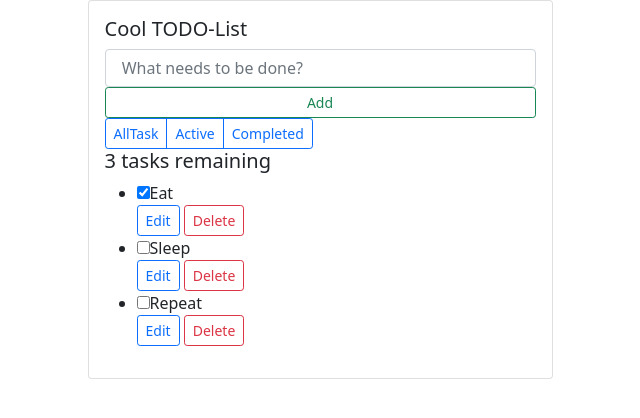
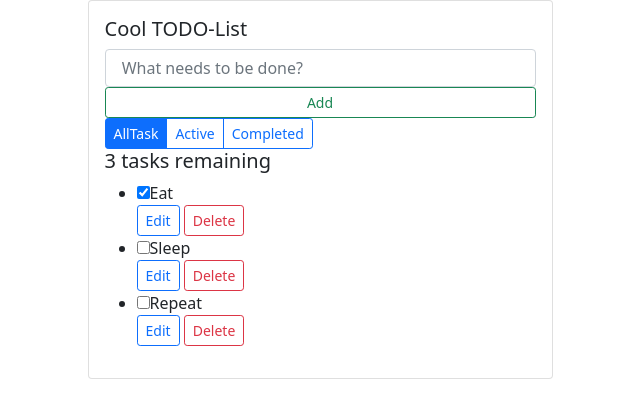
Before and after one commit to huanyinyueye/ToDo-List, a React (Create React App) app: page / in a window 1280 px wide. Shown: the top 418 px of the page, without its empty margins (320-960 px from the left). Built offline with nearby package versions, Linux system fonts and the light colour scheme.

Commit message:
fixed some problem.

```diff
--- a/src/App.js
+++ b/src/App.js
@@ -33,6 +33,7 @@ function App(props) {
       name={name}
       isPressed={name === filter}
       setFilter={setFilter}
+      color={name === filter?'btn btn-primary':"outline-primary"}
     />
   ));
 
@@ -55,15 +56,23 @@ function App(props) {
   }
 
   function editTask(id, newName) {
+    if (newName){
+
     const editedTaskList = tasks.map((task) => {
       // if this task has the same ID as the edited task
+
       if (id === task.id) {
         return { ...task, name: newName };
       }
       return task;
+
     });
     setTasks(editedTaskList);
   }
+  else{
+    alert("Please input something");
+  }
+}
 
   const taskList = tasks
     .filter(FILTER_MAP[filter])
@@ -80,8 +89,14 @@ function App(props) {
     ));
 
   function addTask(name) {
-    const newTask = { id: "todo-" + nanoid(), name: name, completed: false };
-    setTasks([...tasks, newTask]);
+    if(name){
+      const newTask = { id: "todo-" + nanoid(), name: name, completed: false };
+      setTasks([...tasks, newTask]);
+    }
+    else{
+      alert("Please input something");
+    }
+
   }
 
   const tasksNoun = taskList.length !== 1 ? "tasks" : "task";
--- a/src/components/FilterButton.js
+++ b/src/components/FilterButton.js
@@ -1,9 +1,10 @@
 import React from "react";
 import {Button} from 'react-bootstrap';
+
 function FilterButton(props) {
   return (
     <Button
-      variant="outline-primary"
+      variant={props.color}
       size="sm"
       type="button"
       className="btn toggle-btn"
```
